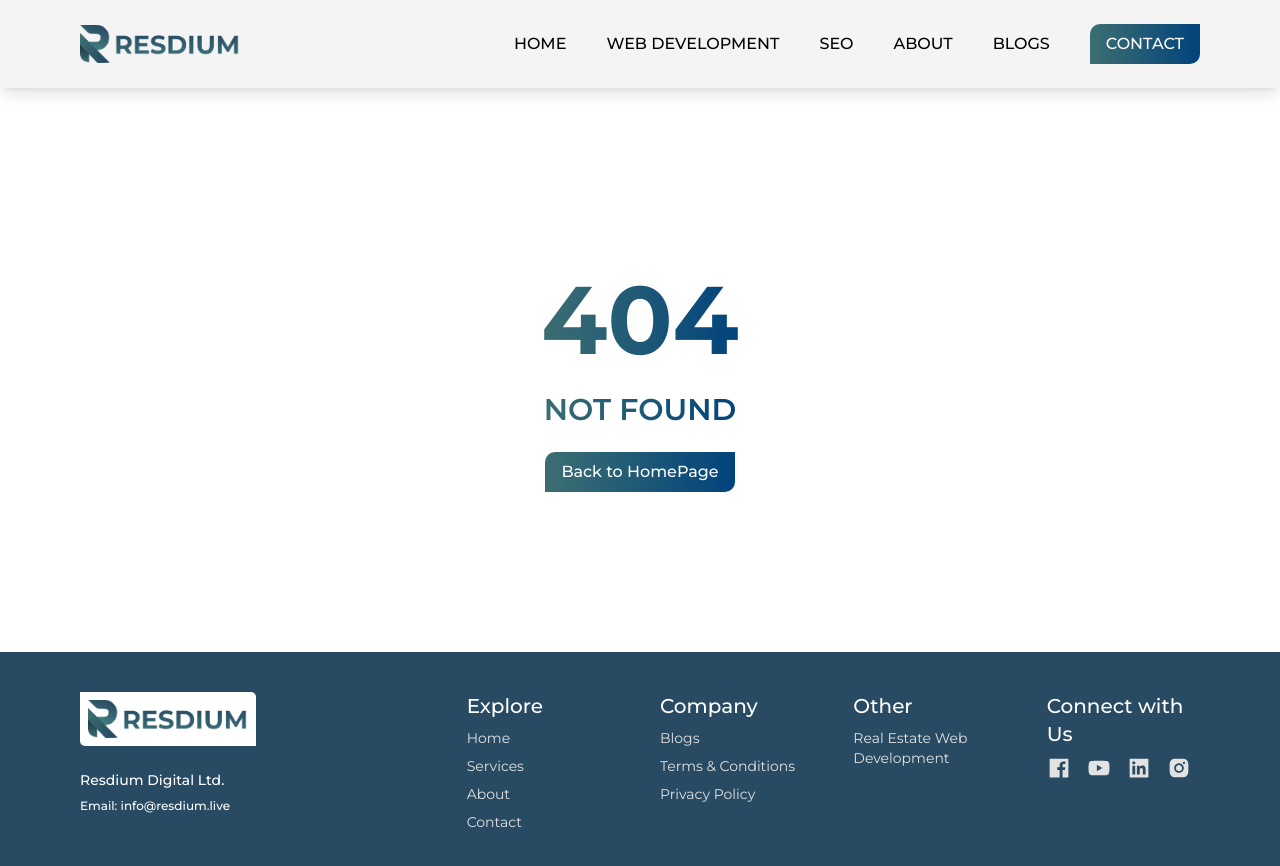
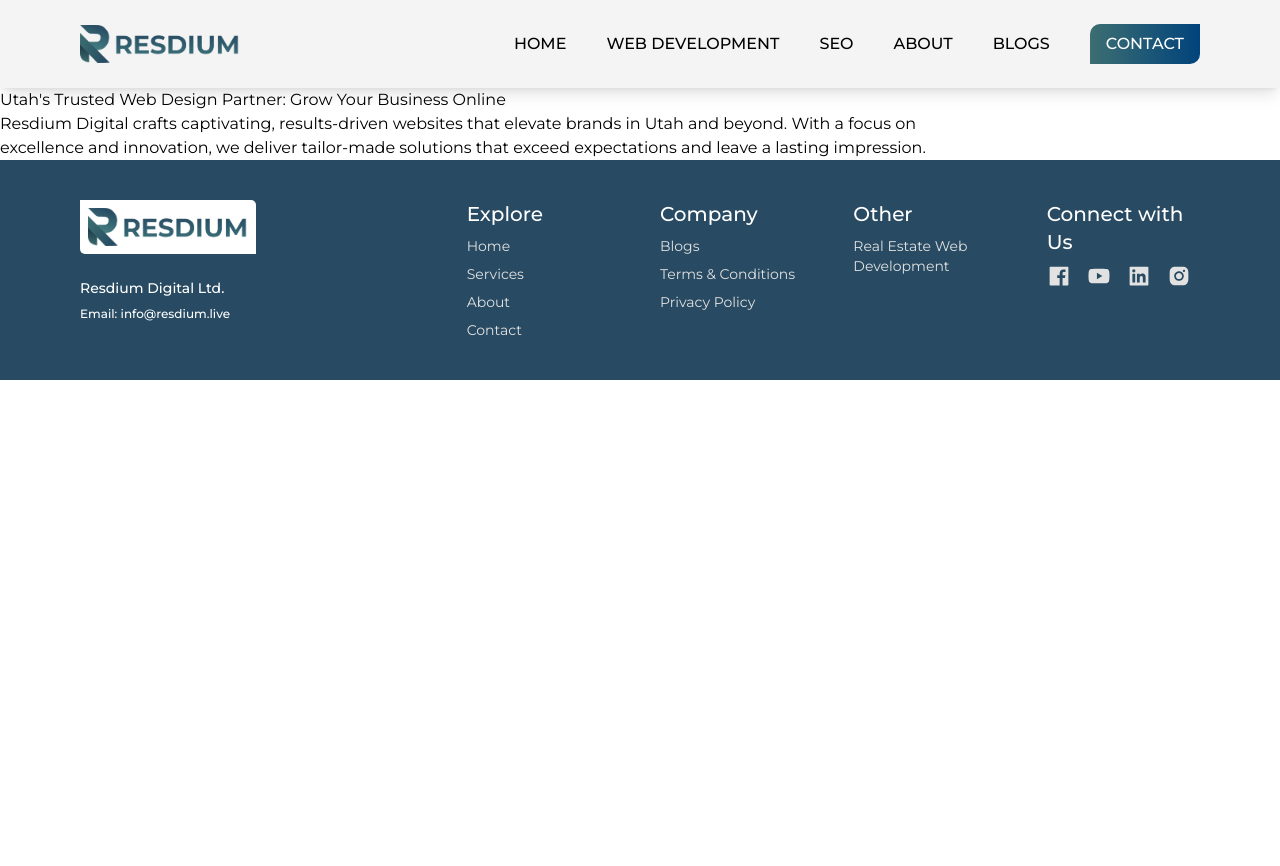
Before and after one commit to itsmiraz/resdium-client-web-design, a Next.js app: page /location/web-design-in-utah in a window 1280 px wide. Before the commit this address had no page. Shown: the top 866 px of the page. After the commit the page ends 800 px from the top, so only its background shows below. Built offline with nearby package versions, Linux system fonts and the light colour scheme.

Commit message:
new page development started

```diff
--- /dev/null
+++ b/src/pages/location/web-design-in-utah/index.js
@@ -0,0 +1,44 @@
+/* eslint-disable react/no-unescaped-entities */
+// eslint-disable-next-line react/no-unescaped-entities
+import Head from "next/head";
+import Balancer from "react-wrap-balancer";
+
+const WebDesignInUtah = () => {
+  return (
+    <main>
+      <Head>
+        <title>
+          Web Design in Utah | Grow Your Business Online - Resdium Digital
+        </title>
+        <meta
+          name="description"
+          content="Elevate your brand and attract more clients with captivating & results-driven web design in Utah. Free consultation & quote!"
+        />
+        <link
+          rel="canonical"
+          href="https://resdium.live/location/web-design-in-utah"
+        />
+
+        <link rel="icon" href="/favicon.ico" type="image/x-icon" />
+        <meta
+          name="keywords"
+          content="web design in utah, web designer utah, utah web designer, website design utah, utah web design agency, seo utah, utah seo services, social media marketing utah"
+        />
+      </Head>
+
+      <div>
+        <h1>Utah's Trusted Web Design Partner: Grow Your Business Online</h1>
+        <p>
+          <Balancer>
+            Resdium Digital crafts captivating, results-driven websites that
+            elevate brands in Utah and beyond. With a focus on excellence and
+            innovation, we deliver tailor-made solutions that exceed
+            expectations and leave a lasting impression.
+          </Balancer>
+        </p>
+      </div>
+    </main>
+  );
+};
+
+export default WebDesignInUtah;
```
